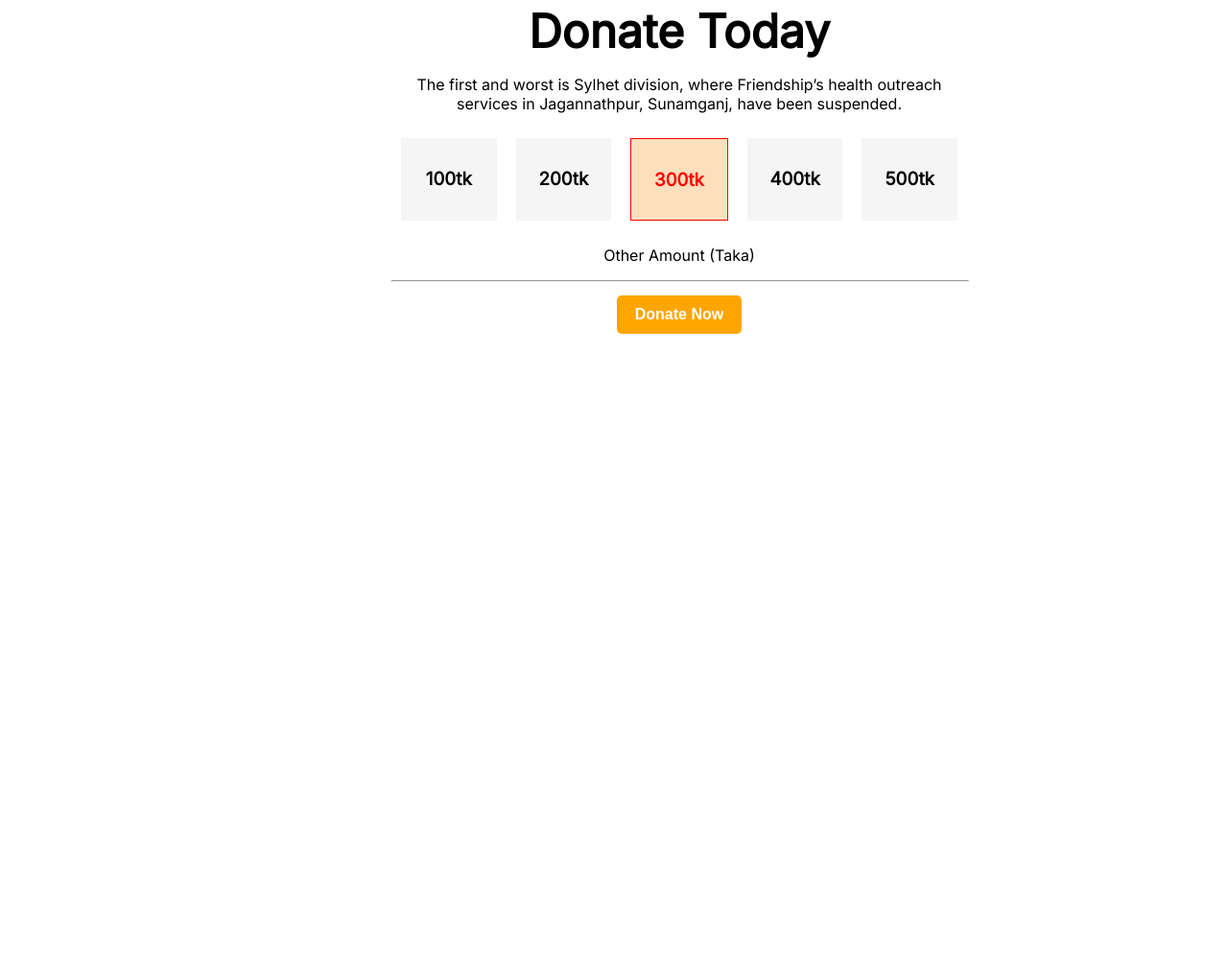
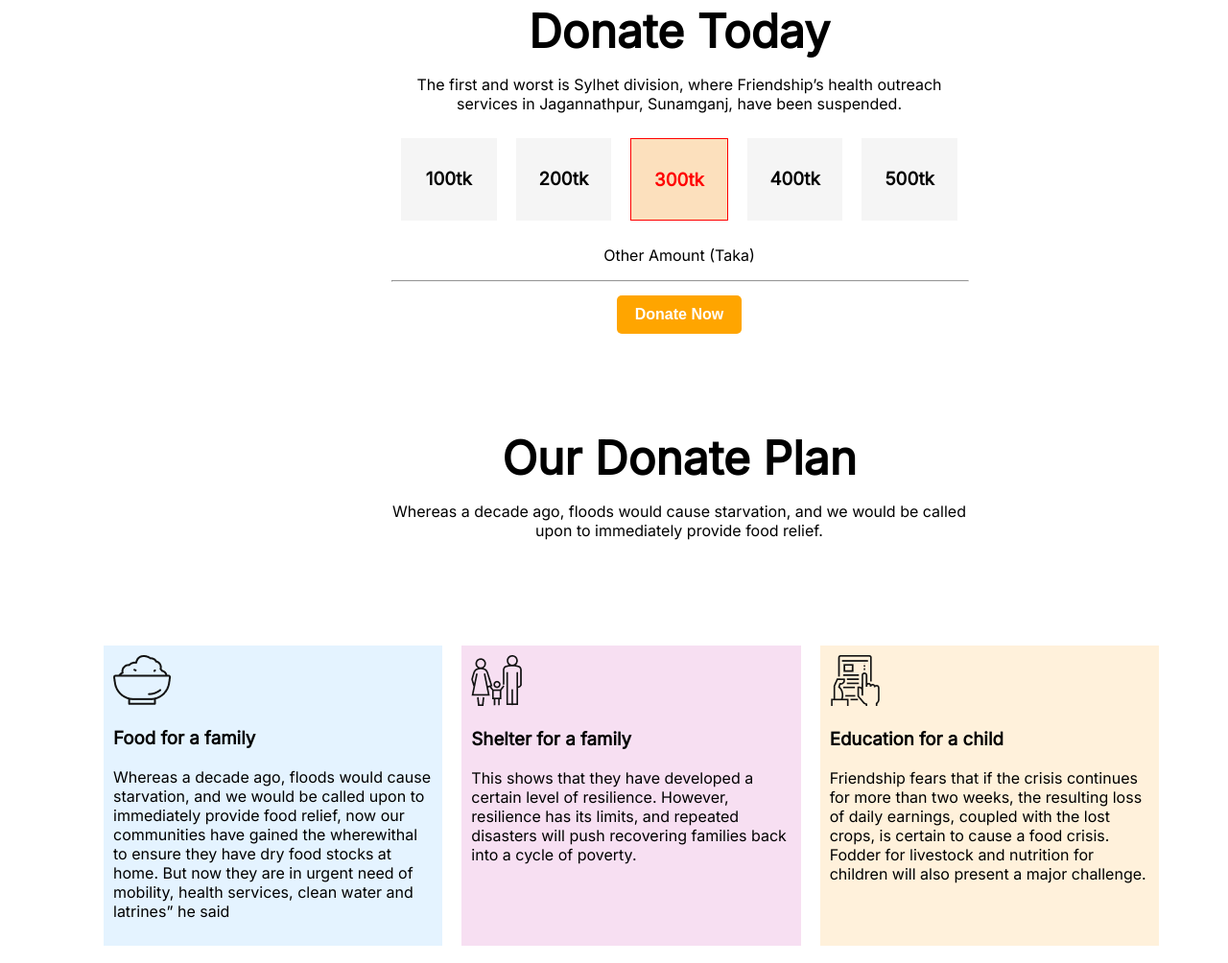
Before and after one commit to mamun876/Assignment-Portfolio, a plain HTML site: page index.html in a window 1280 px wide. Shown: the part 581-1585 px from the top of the page at 96% size. Before the commit the page ends 1029 px from the top, so only its background shows below. Drawn offline with Linux system fonts and the light colour scheme.

Commit message:
images and section aded

```diff
--- a/index.html
+++ b/index.html
@@ -48,6 +48,38 @@
         <hr>
         <button class="Donate-Now-Button">Donate Now</button>
     </section>
+    <section class="Donate-Plan-Section">
+        <div class="Donate-Plan-Area">
+            <h1>Our Donate Plan</h1>
+            <p>Whereas a decade ago, floods would cause starvation, and we would be called upon to immediately provide
+                food relief.</p>
+        </div>
+        </div>
+        <div class=" Donate-Plan">
+            <div class="Food-for-family">
+                <img src="food.png" alt="">
+                <h3>Food for a family</h3>
+                <p>Whereas a decade ago, floods would cause starvation, and we would be called upon to immediately
+                    provide food relief, now our communities have gained the wherewithal to ensure they have dry food
+                    stocks at home. But now they are in urgent need of mobility, health services, clean water and
+                    latrines” he said</p>
+            </div>
+            <div class="Shelter-for-family">
+                <img src="shelter.png" alt="">
+                <h3>Shelter for a family</h3>
+                <p>This shows that they have developed a certain level of resilience. However, resilience has its
+                    limits, and repeated disasters will push recovering families back into a cycle of poverty.</p>
+            </div>
+            <div class="Education-for-child">
+                <img src="Frame-1.png" alt="">
+                <h3>Education for a child</h3>
+                <p>Friendship fears that if the crisis continues for more than two weeks, the resulting loss of daily
+                    earnings, coupled with the lost crops, is certain to cause a food crisis. Fodder for livestock and
+                    nutrition for children will also present a major challenge.</p>
+            </div>
+        </div>
+
+    </section>
 </body>
 
 </html>
--- a/style.css
+++ b/style.css
@@ -71,3 +71,40 @@ h1 {
 hr {
     width: 100%;
 }
+
+.Donate-Plan-Section {
+    width: 1200px;
+}
+
+.Donate-Plan-Area {
+    color: black;
+    width: 600px;
+    text-align: center;
+    align-self: center;
+    margin: 0px 400px 100px;
+}
+
+.Donate-Plan {
+    display: flex;
+}
+
+.Food-for-family {
+    width: 1200px;
+    background-color: rgb(228, 243, 255);
+    padding: 10px;
+    margin: 10px 10px 10px 100px;
+}
+
+.Shelter-for-family {
+    width: 1200px;
+    background-color: rgb(247, 223, 242);
+    padding: 10px;
+    margin: 10px;
+}
+
+.Education-for-child {
+    width: 1200px;
+    background-color: rgb(255, 241, 219);
+    padding: 10px;
+    margin: 10px 0px 10px 10px;
+}
```
Also changed, not shown: Frame-1.png (added), food.png (added), icons/Frame-1.png (added), icons/blood.svg (added), icons/bus.svg (added), icons/clothes.svg (added), icons/food.png (added), icons/icon11.svg (added), icons/icon13.svg (added), icons/icon4.svg (added), icons/icon5.svg (added), icons/icon6.svg (added), icons/icon7.svg (added), icons/icon8.svg (added), 4 more files.
